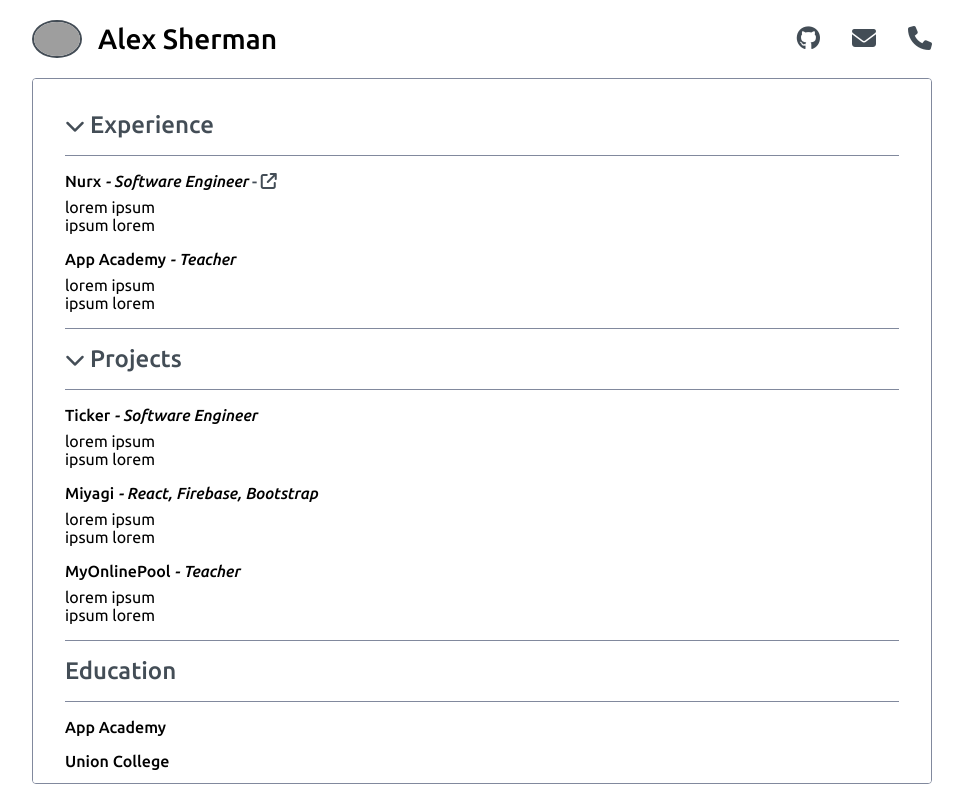
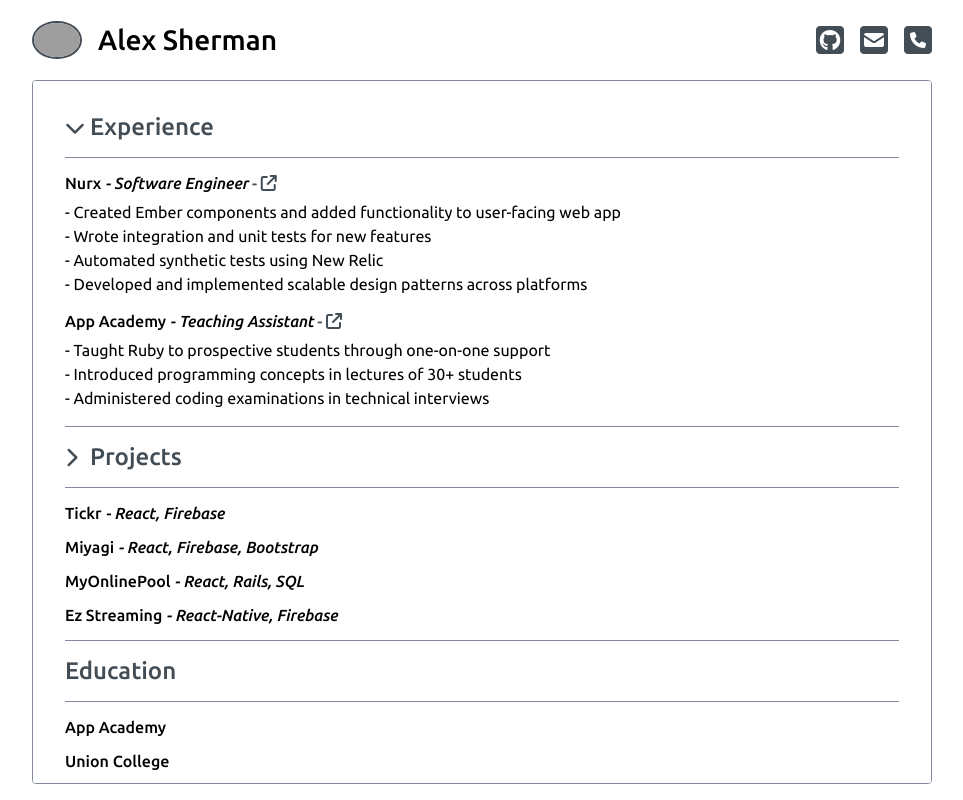
Before and after one commit to asherman-ca/resume, a React (Create React App) app: page / in a window 1280 px wide. Shown: the whole page, without its empty margins (158-1121 px from the left). Built offline with nearby package versions, Linux system fonts and the light colour scheme; grey boxes are pictures that could not be loaded.

Commit message:
button styling cleanup

```diff
--- a/src/components/Nav.jsx
+++ b/src/components/Nav.jsx
@@ -15,16 +15,19 @@
 						target='_blank'
 						rel='noopener noreferrer'
 					>
-						<i className='fa-brands fa-github' />
+						{/* <i className='fa-brands fa-github' /> */}
+						<i className='fa-brands fa-github-square'></i>
 					</a>
 					<span className='tooltip-text'>https://github.com/asherman-ca</span>
 				</div>
 				<div className='tooltip'>
-					<i className='fa-solid fa-envelope'></i>
+					{/* <i className='fa-solid fa-envelope'></i> */}
+					<i className='fa-solid fa-square-envelope'></i>
 					<span className='tooltip-text'>asherman.ca@gmail.com</span>
 				</div>
 				<div className='tooltip'>
-					<i className='fa-solid fa-phone tooltip'></i>
+					{/* <i className='fa-solid fa-phone tooltip'></i> */}
+					<i className='fa-solid fa-square-phone'></i>
 					<span className='tooltip-text'>415.652.0317</span>
 				</div>
 			</div>
--- a/src/components/ResumeListItem.jsx
+++ b/src/components/ResumeListItem.jsx
@@ -21,7 +21,12 @@
 			{show && (
 				<div className='details'>
 					{item.details.map((detail) => {
-						return <div>{detail}</div>;
+						return (
+							<div className='details-item'>
+								<div>-&nbsp;</div>
+								<div>{detail}</div>
+							</div>
+						);
 					})}
 				</div>
 			)}
--- a/src/data/resume.js
+++ b/src/data/resume.js
@@ -6,17 +6,30 @@
 				detail: 'Software Engineer',
 				link: 'https://www.nurx.com/',
 			},
-			details: ['lorem ipsum', 'ipsum lorem'],
+			details: [
+				'Created Ember components and added functionality to user-facing web app',
+				'Wrote integration and unit tests for new features',
+				'Automated synthetic tests using New Relic',
+				'Developed and implemented scalable design patterns across platforms',
+			],
 		},
 		{
-			title: { product: 'App Academy', detail: 'Teacher', link: '' },
-			details: ['lorem ipsum', 'ipsum lorem'],
+			title: {
+				product: 'App Academy',
+				detail: 'Teaching Assistant',
+				link: 'https://www.appacademy.io/',
+			},
+			details: [
+				'Taught Ruby to prospective students through one-on-one support',
+				'Introduced programming concepts in lectures of 30+ students',
+				'Administered coding examinations in technical interviews',
+			],
 		},
 	],
 	projects: [
 		{
-			title: { product: 'Ticker', detail: 'Software Engineer', link: '' },
-			details: ['lorem ipsum', 'ipsum lorem'],
+			title: { product: 'Tickr', detail: 'React, Firebase', link: '' },
+			details: ['Calculated unrealized PNL using profitability algorithm'],
 		},
 		{
 			title: {
@@ -24,11 +37,31 @@
 				detail: 'React, Firebase, Bootstrap',
 				link: '',
 			},
-			details: ['lorem ipsum', 'ipsum lorem'],
+			details: [
+				'Enabled content discovery with search features',
+				"Provided content interaction with 'like' and 'follow' features",
+				'Enriched post content with YouTube and Instagram embedding',
+				'Structured css to allow seamless cross-platform UX',
+			],
 		},
 		{
-			title: { product: 'MyOnlinePool', detail: 'Teacher', link: '' },
-			details: ['lorem ipsum', 'ipsum lorem'],
+			title: { product: 'MyOnlinePool', detail: 'React, Rails, SQL', link: '' },
+			details: [
+				"Updated score data through queries to the NFL's api,",
+				'Processed payment through hand rolled PayPal implementation',
+				'Utilized React to implement a responsive and modular frontend user experience',
+			],
+		},
+		{
+			title: {
+				product: 'Ez Streaming',
+				detail: 'React-Native, Firebase',
+				link: '',
+			},
+			details: [
+				"Created a cohesive UI using React-native's integrated styling attributes",
+				'Queried GuideBox API to access multiple services in a single API call and reduce backend complexity',
+			],
 		},
 	],
 	education: [],
--- a/src/index.css
+++ b/src/index.css
@@ -44,7 +44,7 @@
 
 @keyframes tooltipFadeIn {
 	0% {
-		right: -25px;
+		right: -20px;
 		opacity: 0;
 	}
 	100% {
--- a/src/pages/Home.jsx
+++ b/src/pages/Home.jsx
@@ -5,11 +5,10 @@
 const Home = () => {
 	const [resume, setResume] = useState([]);
 	const [showExperience, setShowExperience] = useState(true);
-	const [showProjects, setShowProjects] = useState(true);
+	const [showProjects, setShowProjects] = useState(false);
 	const [loading, setLoading] = useState(true);
 
 	useEffect(() => {
-		console.log('data', resumeData);
 		setResume(resumeData);
 		setLoading(false);
 	}, [resumeData]);
@@ -18,11 +17,17 @@
 		return <div>loading</div>;
 	}
 
+	const onShowExperience = () => {
+		setShowExperience(!showExperience);
+		setShowProjects(!showProjects);
+	};
+
 	return (
 		<div className='home-container'>
 			<div className='section'>
 				<span
-					onClick={() => setShowExperience(!showExperience)}
+					// onClick={() => setShowExperience(!showExperience)}
+					onClick={() => onShowExperience()}
 					className='title'
 				>
 					<div className='icon-container'>
@@ -49,7 +54,11 @@
 				</div>
 			</div>
 			<div className='section'>
-				<span onClick={() => setShowProjects(!showProjects)} className='title'>
+				<span
+					// onClick={() => setShowProjects(!showProjects)}
+					onClick={() => onShowExperience()}
+					className='title'
+				>
 					<div className='icon-container'>
 						<i
 							className={
--- a/src/styles/Home.css
+++ b/src/styles/Home.css
@@ -1,3 +1,7 @@
+.home-container::-webkit-scrollbar {
+	display: none;
+}
+
 .home-container {
 	flex-grow: 2;
 	display: flex;
--- a/src/styles/Nav.css
+++ b/src/styles/Nav.css
@@ -3,7 +3,8 @@
 	display: flex;
 	justify-content: space-between;
 	align-items: center;
-	height: 80px;
+	min-height: 80px;
+	/* height: calc(80px + 1rem); */
 
 	width: 90%;
 	max-width: 900px;
@@ -32,16 +33,17 @@
 
 .nav-container .links {
 	display: flex;
-	gap: 2rem;
+	gap: 1rem;
 	color: var(--clr-blk-button);
 }
 
 .nav-container i {
-	font-size: 1.5rem;
+	font-size: 2rem;
 }
 
 .tooltip-text {
 	position: absolute;
+	/* top: calc(80px + 1rem); */
 	top: 80px;
 	right: 0;
 
@@ -59,7 +61,7 @@
 }
 
 .tooltip:hover .tooltip-text {
-	animation: tooltipFadeIn ease 0.5s;
+	animation: tooltipFadeIn ease 0.25s;
 }
 
 .tooltip:hover .tooltip-text {
--- a/src/styles/ResumeListItem.css
+++ b/src/styles/ResumeListItem.css
@@ -30,7 +30,12 @@
 	margin-top: 0.5rem;
 	position: relative;
 
-	animation: fadeIn ease 0.5s;
+	animation: fadeIn ease 0.25s;
+}
+
+.resume-list-item .details-item {
+	display: flex;
+	line-height: 1.5rem;
 }
 
 @keyframes fadeIn {
```
